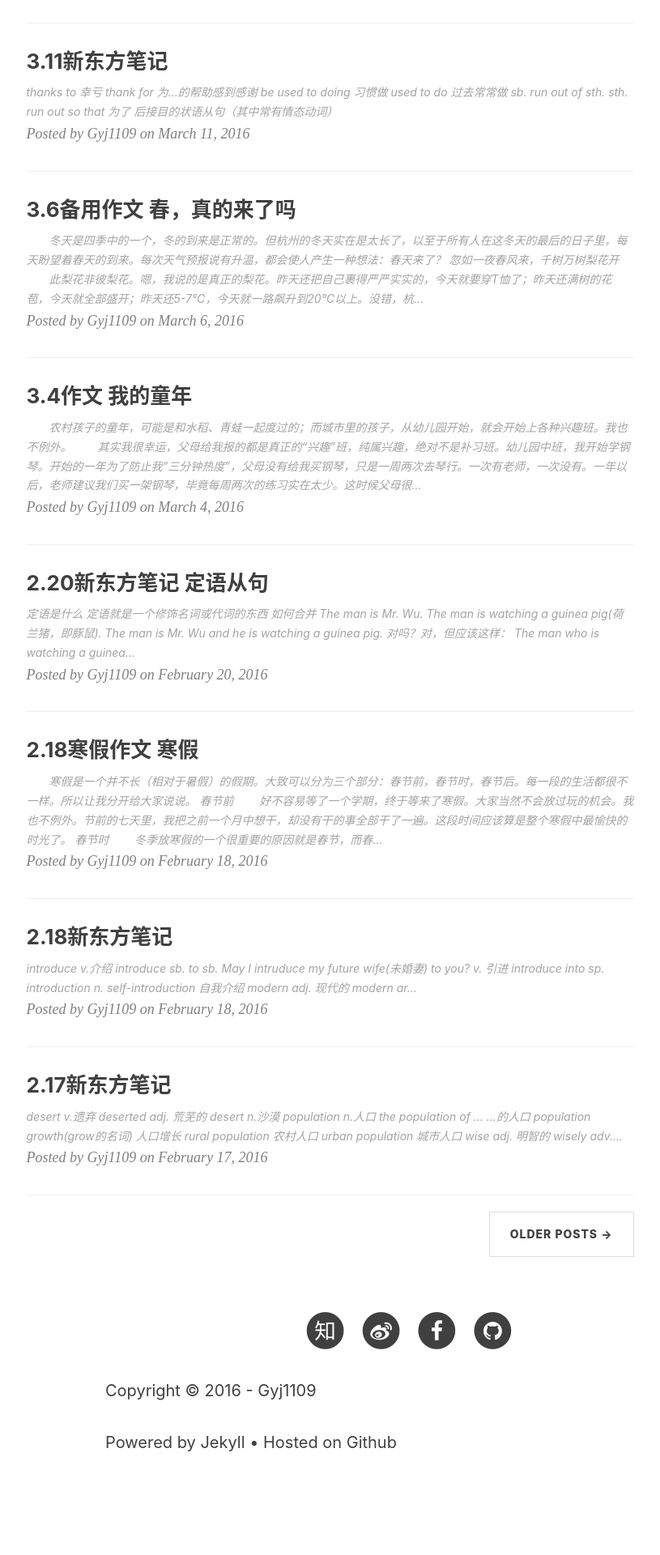
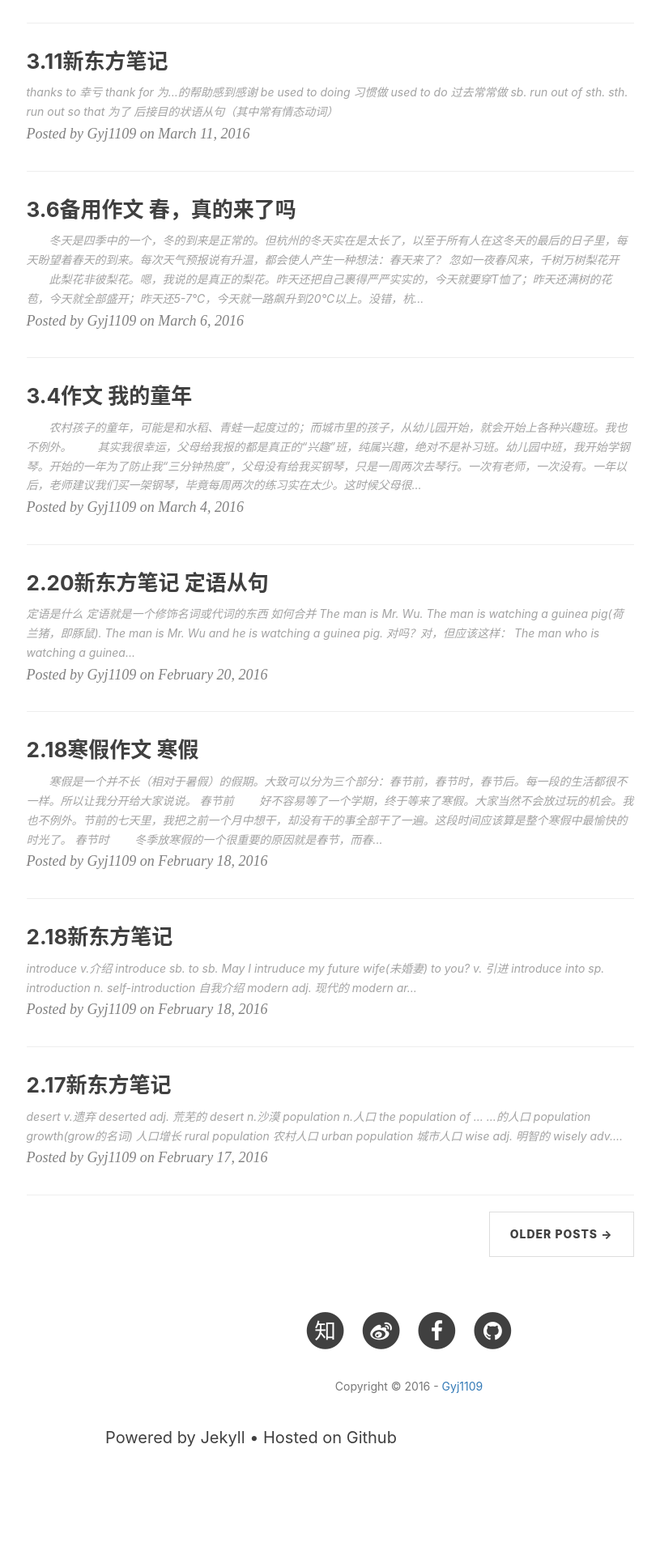
Before and after one commit to Potat0000/Blog-Jekyll, a Jekyll site: the page built from index.html, in a window 1280 px wide. Shown: the part 982-2902 px from the top of the page at 81% size, without its empty margins (135-950 px from the left). Built offline with Jekyll 4.4.1, drawn with Linux system fonts in a browser that asks for light colours; nearby versions of some CDN libraries; the list of posts is cut into pages by our own code; comment, search, counter and statistics services are not loaded.

```diff
--- a/_includes/footer.html
+++ b/_includes/footer.html
@@ -80,8 +80,9 @@
                     {% endif %}
                 </ul>
                 <p class="copyright text-muted">
-                    <p>Copyright © {{ site.time | date: '%Y' }} - <a href="/" target="_blank">Gyj1109</a></p>
-	            <p>Powered by <a href="http://jekyllcn.com/" target="_blank">Jekyll</a> • Hosted on <a href="https://pages.github.com/" target="_blank">Github</a></p>
+                    Copyright © {{ site.time | date: '%Y' }} - <a href="/" target="_blank">Gyj1109</a></p>
+	            <br>
+	            Powered by <a href="http://jekyllcn.com/" target="_blank">Jekyll</a> • Hosted on <a href="https://pages.github.com/" target="_blank">Github</a></p>
                 </p>
             </div>
         </div>
```
